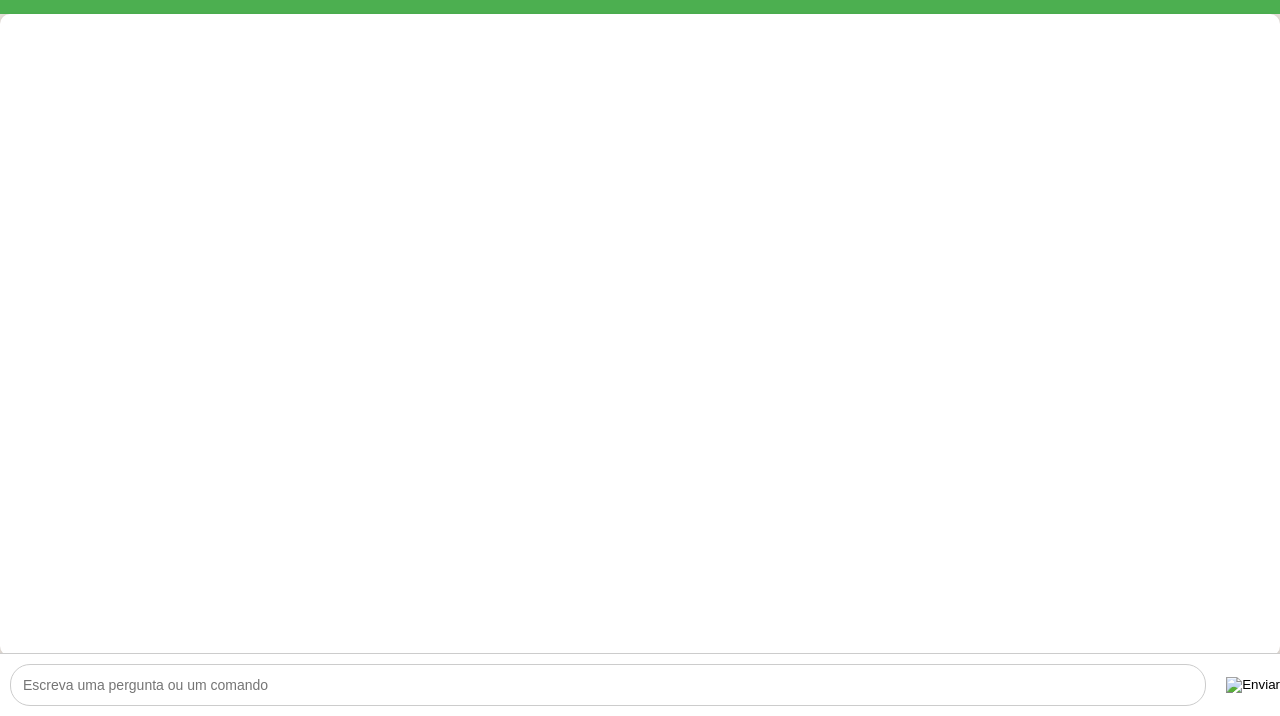
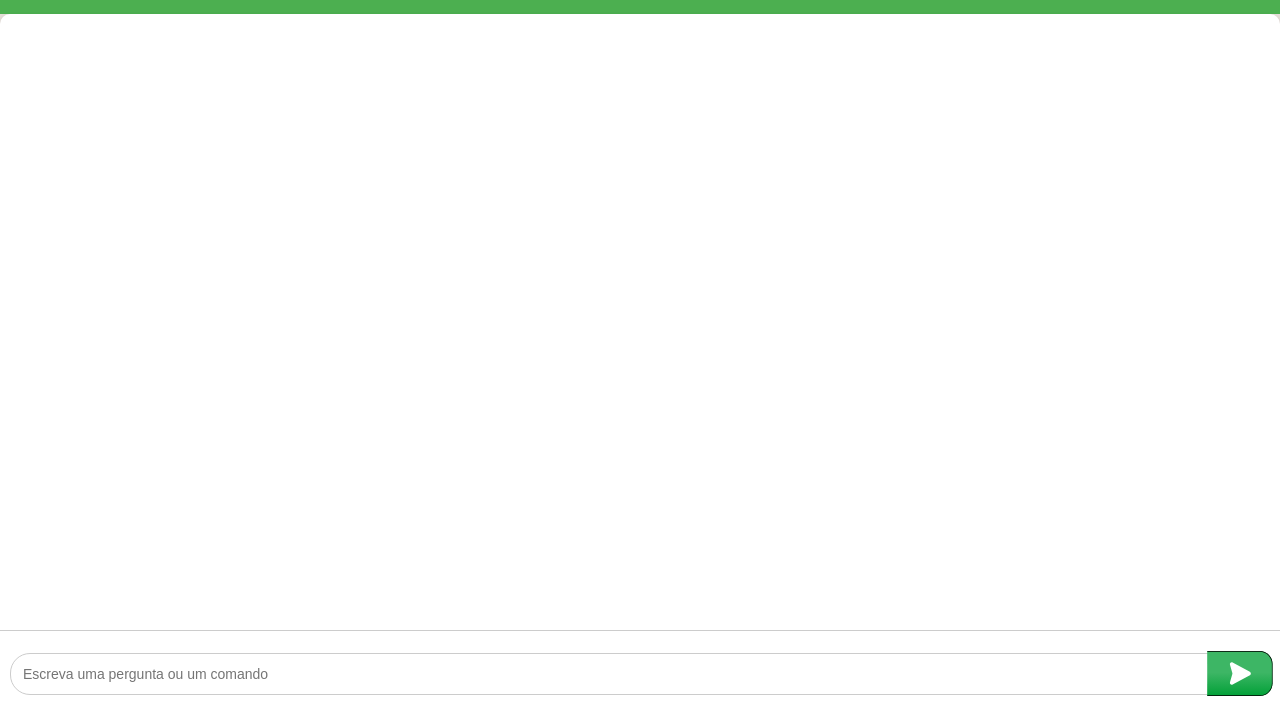
Before and after one commit to pedrofabianohub/GreenTechFrontend, a website: page index.html in a window 1280 px wide. Shown: the part 84-800 px from the top of the page. Drawn offline with nearby package versions, Linux system fonts and the light colour scheme.

Commit message:
Frontend 1.9

```diff
--- a/index.html
+++ b/index.html
@@ -3,6 +3,7 @@
 <head>
   <title>Chatbot com Gemini</title>
   <meta charset="UTF-8">
+  <link rel="shortcut icon" href="./assets/1.png" type="image/x-icon">
   <link rel="stylesheet" href="style.css">
 </head>
 <body>
@@ -15,7 +16,7 @@
     <div class="chat-input">
       <input type="text" id="user-input" placeholder="Escreva uma pergunta ou um comando">
       <button id="send-btn">
-        <img src="send-icon.svg" alt="Enviar"> </button>
+        <img src="./assets/send-button.svg" alt="Enviar"> </button>
     </div>
   </div>
   <script src="https://cdn.jsdelivr.net/npm/marked/marked.min.js"></script>
--- a/style.css
+++ b/style.css
@@ -72,21 +72,23 @@ body {
   flex: 1;
   padding: 12px;
   border: 1px solid #ccc;
-  border-radius: 20px;
-  margin-right: 10px;
+  border-radius: 20px 0px 0px 20px;
+  margin-right: -20px;
   font-size: 14px;
 }
 
 #send-btn {
   background-color: transparent;
+  width: 100px;
+  height: 65px;
+  padding: 10px;
   border: none;
-  padding: 10px;
   cursor: pointer;
 }
 
 #send-btn img {
-  width: 20px;
-  height: 20px;
+  width: 100%;
+  height: 100%;
 }
 
 .message p {
```
Also changed, not shown: assets/1.png (added), assets/send-button.svg (added).
